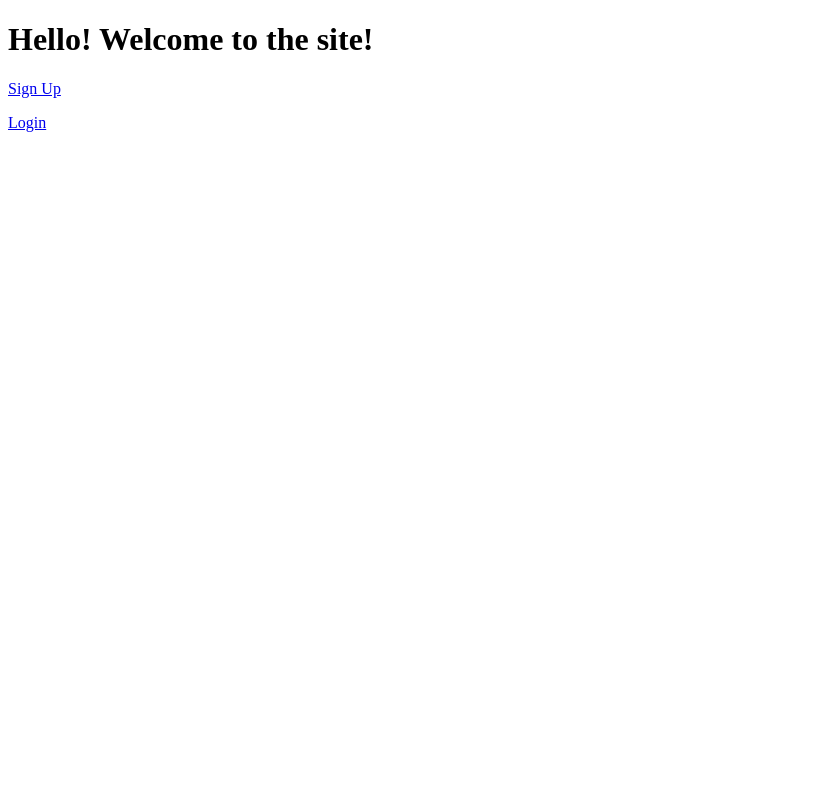
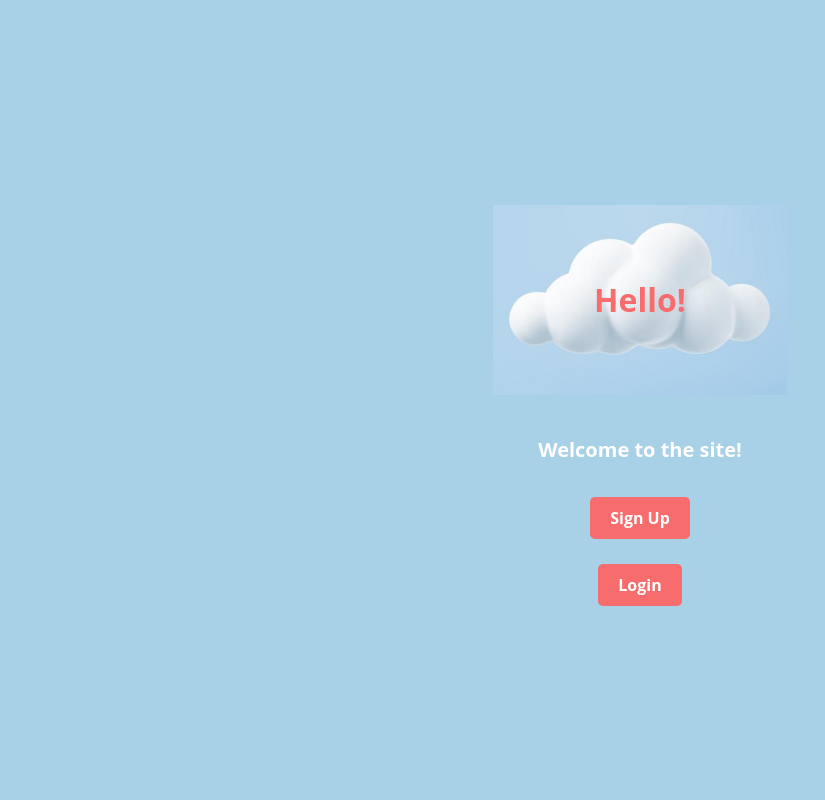
Before and after one commit to SheXinLim/MessagingApp-Usability, a Flask app: page / in a window 1280 px wide. Shown: the whole page, without its empty margins (0-825 px from the left). Run offline with Flask 3, Linux system fonts and the light colour scheme; parts of the project's set-up code (start-up, migrations or seed data) failed here and were passed over.

Commit message:
improved aesthetic of index, signup and login page

```diff
--- a/templates/index.jinja
+++ b/templates/index.jinja
@@ -1,13 +1,62 @@
-<!--
-Index page, the "default" page when you visit "http://localhost/"
- without any URL parameters at the end
- -->
 {% extends 'base.jinja' %}
 
+{% block content %}
+<style>
+    html, body {
+        height: 100%;  /* Use full height of the window */
+        margin: 0;  /* Remove default margin */
+        display: flex;  /* Enable Flexbox */
+        flex-direction: column;  /* Align children vertically */
+        justify-content: center;  /* Center horizontally */
+        align-items: center;  /* Center vertically */
+        font-family: 'Open Sans', sans-serif;
+        background-color: #A8D0E6;  /* Light blue background */
+    }
 
-{% block content %}
-    <h1>Hello! Welcome to the site!</h1>
-    <p><a href={{ url_for('signup') }}> Sign Up</a></p>
-    <p><a href={{ url_for('login') }}> Login</a></p>
+    h1 {
+        text-align: center;  /* Center the heading text horizontally */
+        font-family: 'Open Sans', sans-serif;
+        background-image: url('static/js/libs/image.png'); /* Ensure correct path to image */
+        background-size: contain; /* Fixed size for the background image */
+        background-repeat: no-repeat; /* Prevent the image from repeating */
+        background-position: center; /* Center the background image */
+        color: #F76C6c; /* Ensure text is readable on background */
+        padding: 20px 40px; /* Add padding to make the text more prominent */
+        border-radius: 10px; /* Rounded corners for aesthetic */
+        width: 300px; /* Set a fixed width for the h1 element */
+        height: 150px; /* Set a fixed height to encapsulate the background properly */
+        display: flex; /* Use Flexbox inside h1 */
+        align-items: center; /* Center text vertically */
+        justify-content: center; /* Center text horizontally */
+    }
+    p {
+        text-align: center;  /* Center paragraph text */
+        font-family: 'Open Sans', sans-serif;
+        color: white; /* Ensure text is readable on background */
+        font-size: 20px;
+        font-weight: bold;  /* Make text bold */
+    }
+
+    a.button {
+        padding: 10px 20px;
+        background-color: #F76C6C;
+        color: white;
+        border: none;
+        border-radius: 5px;
+        text-decoration: none;
+        font-size: 16px;
+        transition: background-color 0.3s, color 0.3s;
+    }
+
+    a.button:hover {
+        background-color: #e56c6c;
+        color: #ffffff;
+    }
+</style>
+
+<h1>Hello!</h1>
+<P>Welcome to the site!</P>
+<p><a href={{ url_for('signup') }} class="button">Sign Up</a></p>
+<p><a href={{ url_for('login') }} class="button">Login</a></p>
 
 {% endblock %}
```
Also changed, not shown: templates/login.jinja (+49 -1 lines), templates/signup.jinja (+48 -3 lines), database/main.db, static/js/libs/IMAGE.png (added).
